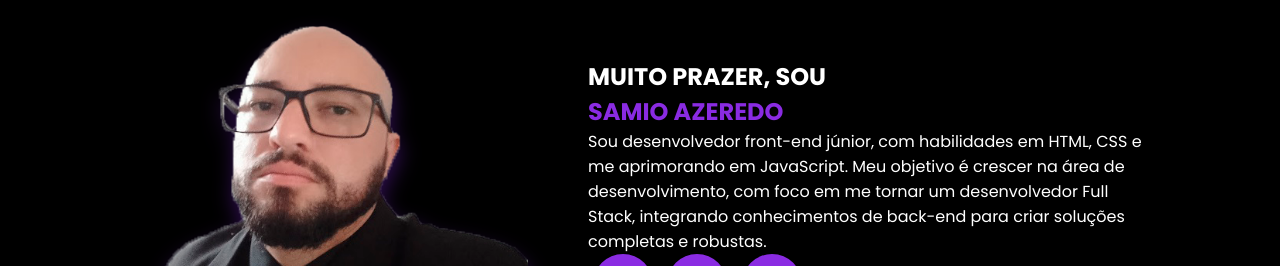
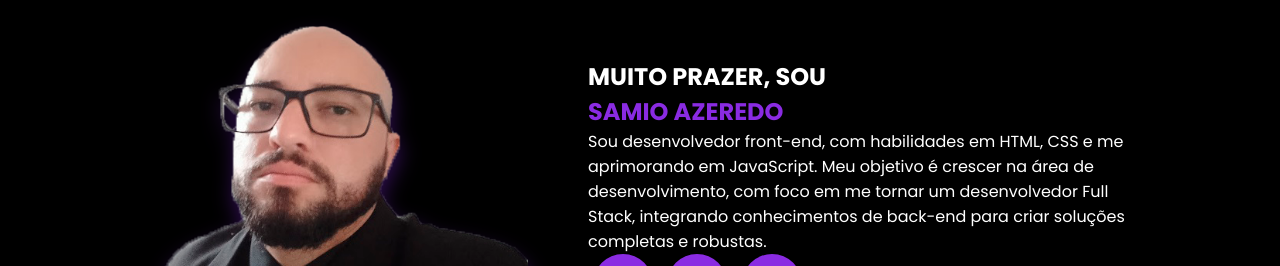
Before and after one commit to s-a-m-i-o/meu-site, a plain HTML site: page index.html in a window 1280 px wide. Shown: the part 1780-2046 px from the top of the page. Drawn offline with nearby package versions, Linux system fonts and the light colour scheme.

Commit message:
Alterado texto do perfil

```diff
--- a/index.html
+++ b/index.html
@@ -133,7 +133,7 @@
                     <div class="txtsobre">
                         <h2>MUITO PRAZER, SOU <span>SAMIO AZEREDO</span></h2>
                         <p>
-                            Sou desenvolvedor front-end júnior, com habilidades em HTML, CSS e me aprimorando em JavaScript. Meu objetivo é crescer na área de desenvolvimento, com foco em me tornar um desenvolvedor Full Stack, integrando conhecimentos de back-end para criar soluções completas e robustas.</p>
+                            Sou desenvolvedor front-end, com habilidades em HTML, CSS e me aprimorando em JavaScript. Meu objetivo é crescer na área de desenvolvimento, com foco em me tornar um desenvolvedor Full Stack, integrando conhecimentos de back-end para criar soluções completas e robustas.</p>
 
                         <div class="btn-social">
                             <a href="https://www.linkedin.com/in/samio-azeredo-687a9b168/" target="_blank">
```
